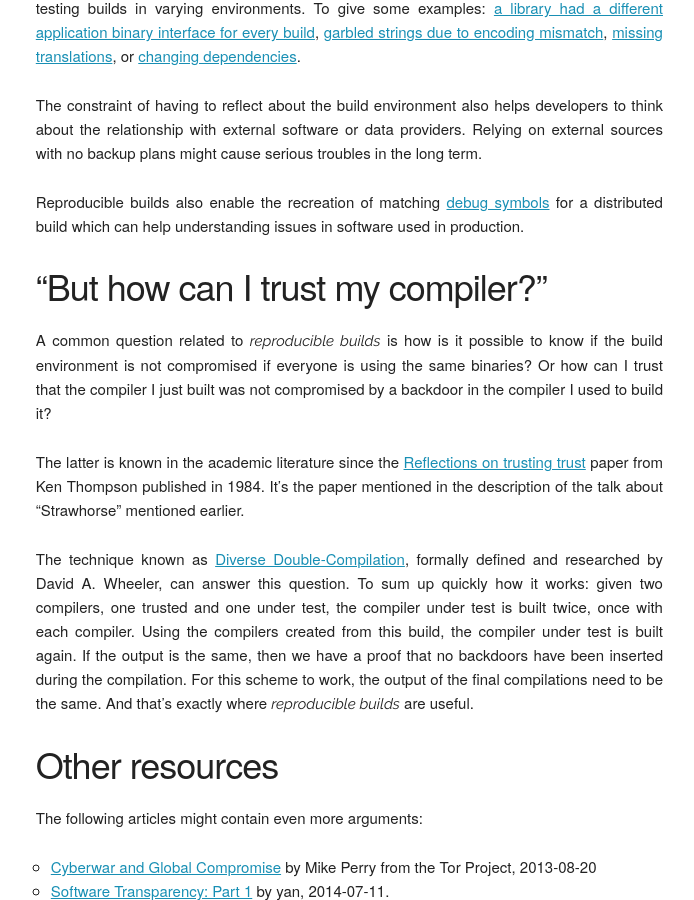
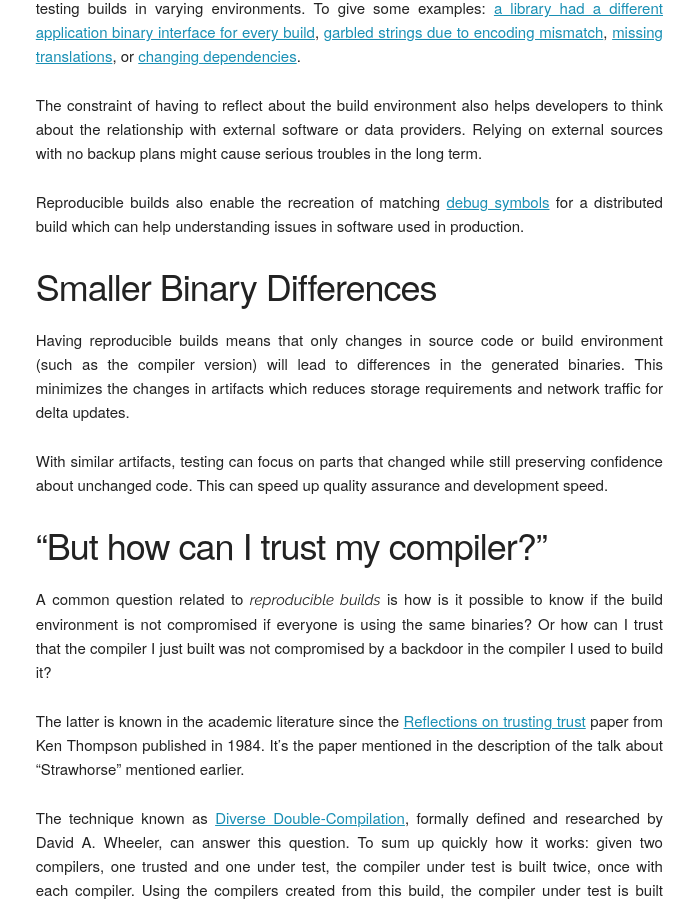
Before and after one commit to prototypefund/reproducible-website, a Jekyll site: the page built from _docs/buy_in.md, in a window 1280 px wide and 900 px high, scrolled down 1234 px. Shown: the whole window, without its empty margins (457-1151 px from the left). Built offline with Jekyll 4.4.1, drawn with Linux system fonts in a browser that asks for light colours; some web fonts are replaced.

Commit message:
docs/buy_in: Document binary diff advantages
Smaller binary diffs are nice for a number of reasons. Let's tell people
about them!

```diff
--- a/_docs/buy_in.md
+++ b/_docs/buy_in.md
@@ -81,6 +81,18 @@ symbols](https://en.wikipedia.org/wiki/Debugging_data_format) for a
 distributed build which can help understanding issues in software used
 in production.
 
+Smaller Binary Differences
+--------------------------
+Having reproducible builds means that only changes in source code or
+build environment (such as the compiler version) will lead to
+differences in the generated binaries. This minimizes the changes in
+artifacts which reduces storage requirements and network traffic for
+delta updates.
+
+With similar artifacts, testing can focus on parts that changed while
+still preserving confidence about unchanged code. This can speed up
+quality assurance and development speed.
+
 “But how can I trust my compiler?”
 ----------------------------------
 
```
